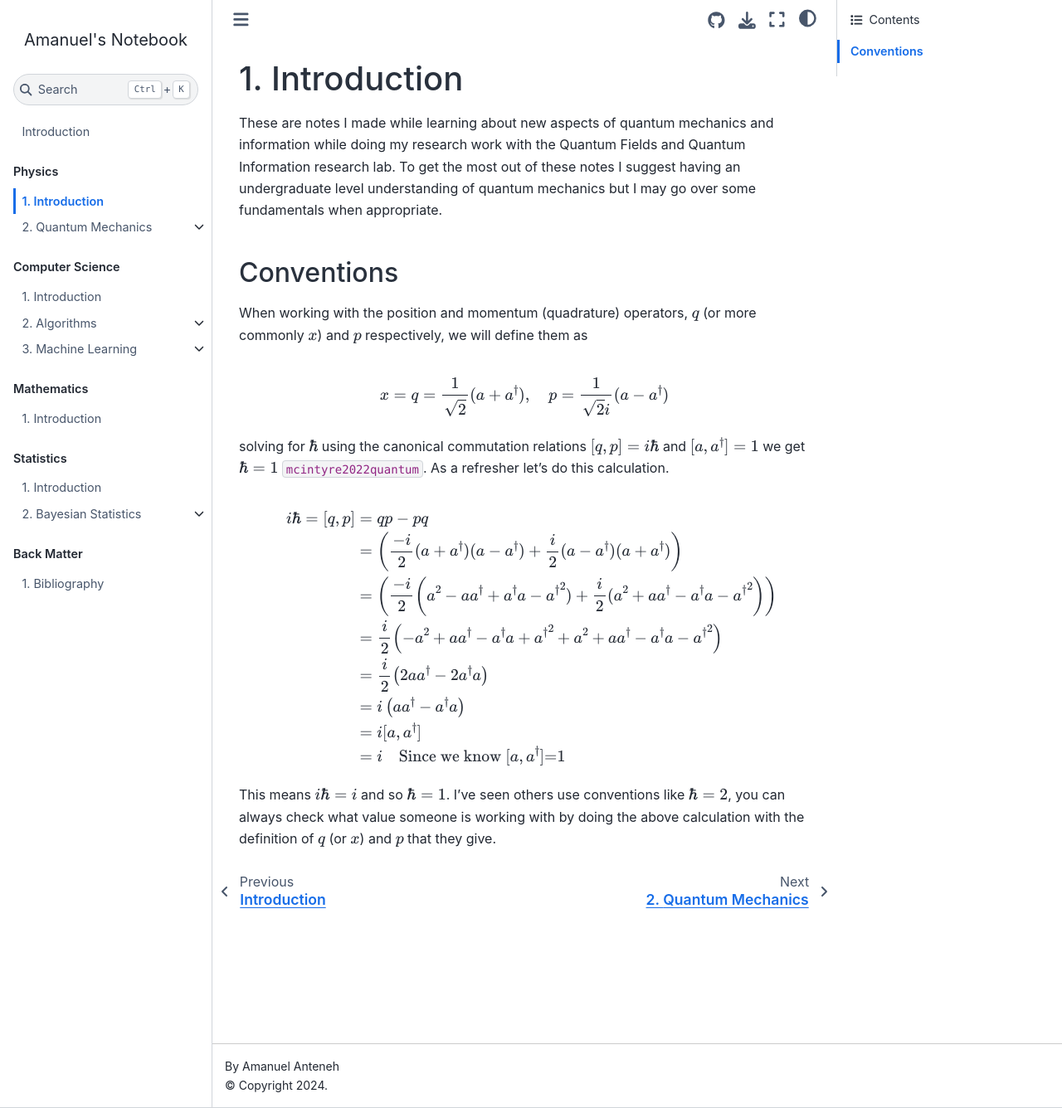
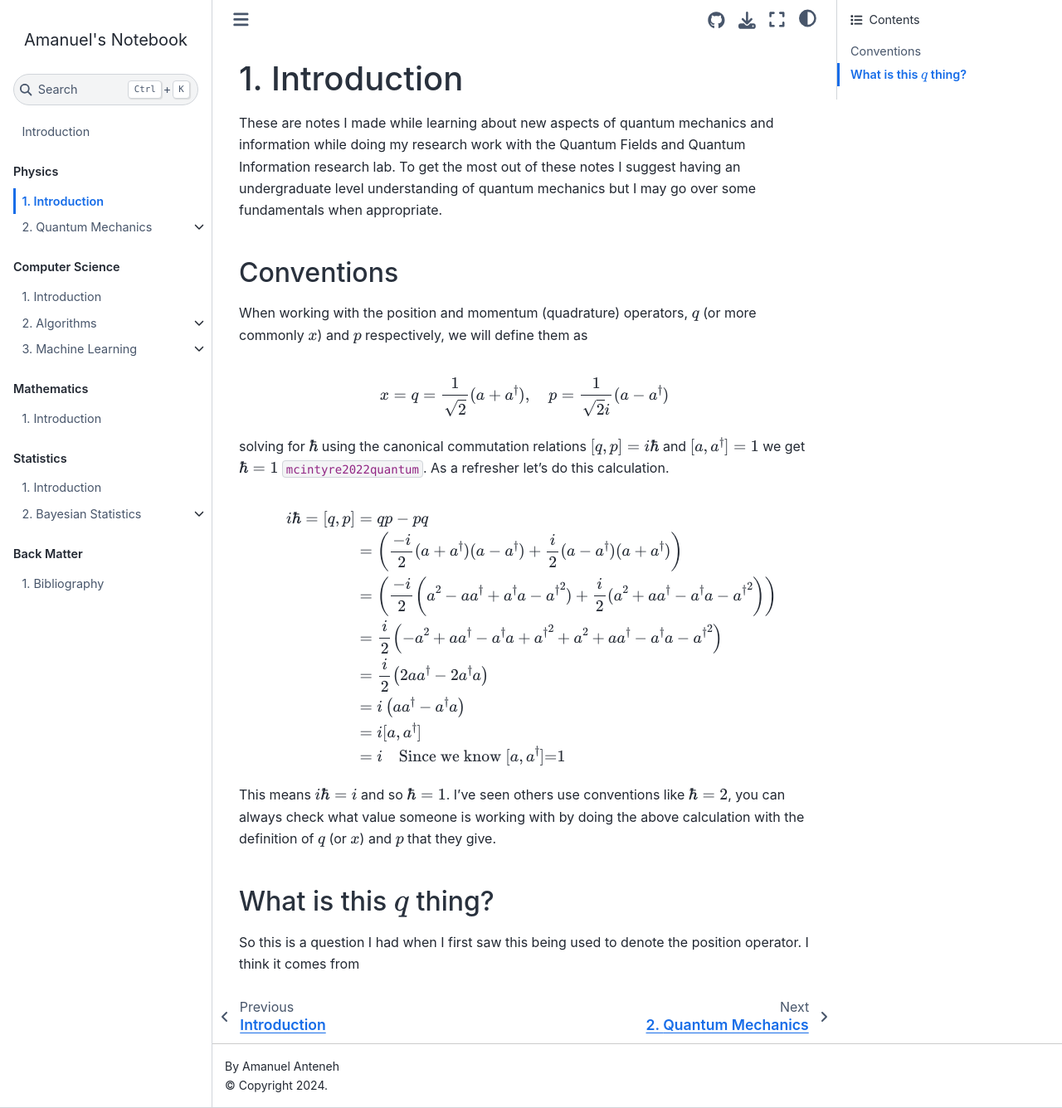
Before and after one commit to amanuelanteneh/aman-notes, a Jupyter Book: the page built from physics/intro.md, in a window 1280 px wide and 1336 px high. Shown: the whole window at 83% size. Built offline with Jupyter Book 1.0.4 settings and Sphinx 7.4.7 and the Sphinx Book theme 1.1.4, drawn with Linux system fonts in a browser that asks for light colours; pages that are not in the unit, such as notebooks, are missing from menus; cross-references to code outside the pages are shown as plain code.

```diff
--- a/physics/intro.md
+++ b/physics/intro.md
@@ -23,3 +23,7 @@
 \end{align*}
 $$
 This means $i\hbar=i$ and so $\hbar=1$. I've seen others use conventions like $\hbar=2$, you can always check what value someone is working with by doing the above calculation with the definition of $q$ (or $x$) and $p$ that they give.
+
+## What is this $q$ thing?
+
+So this is a question I had when I first saw this being used to denote the position operator. I think it comes from
```
Also changed, not shown: 2 other files.
